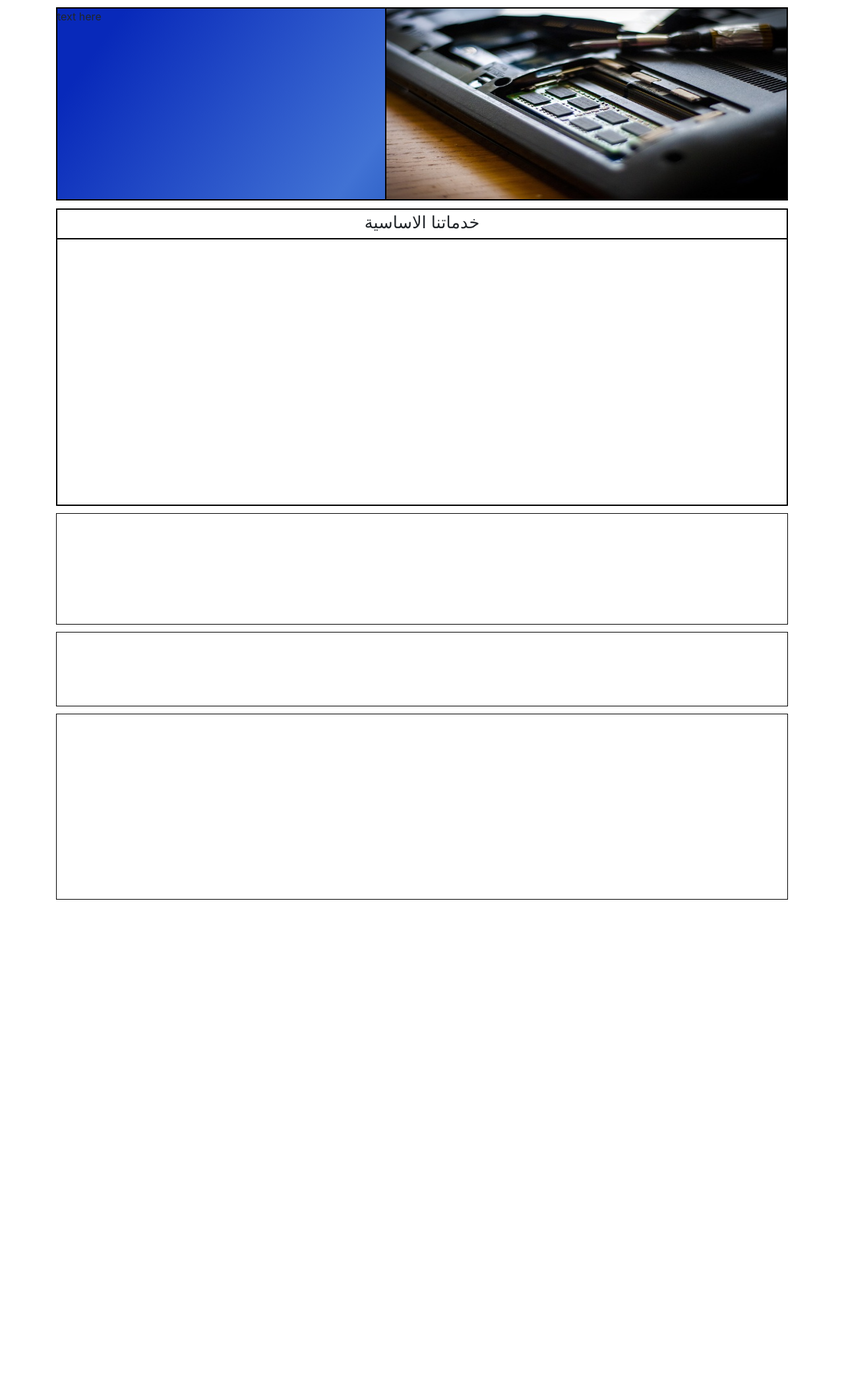
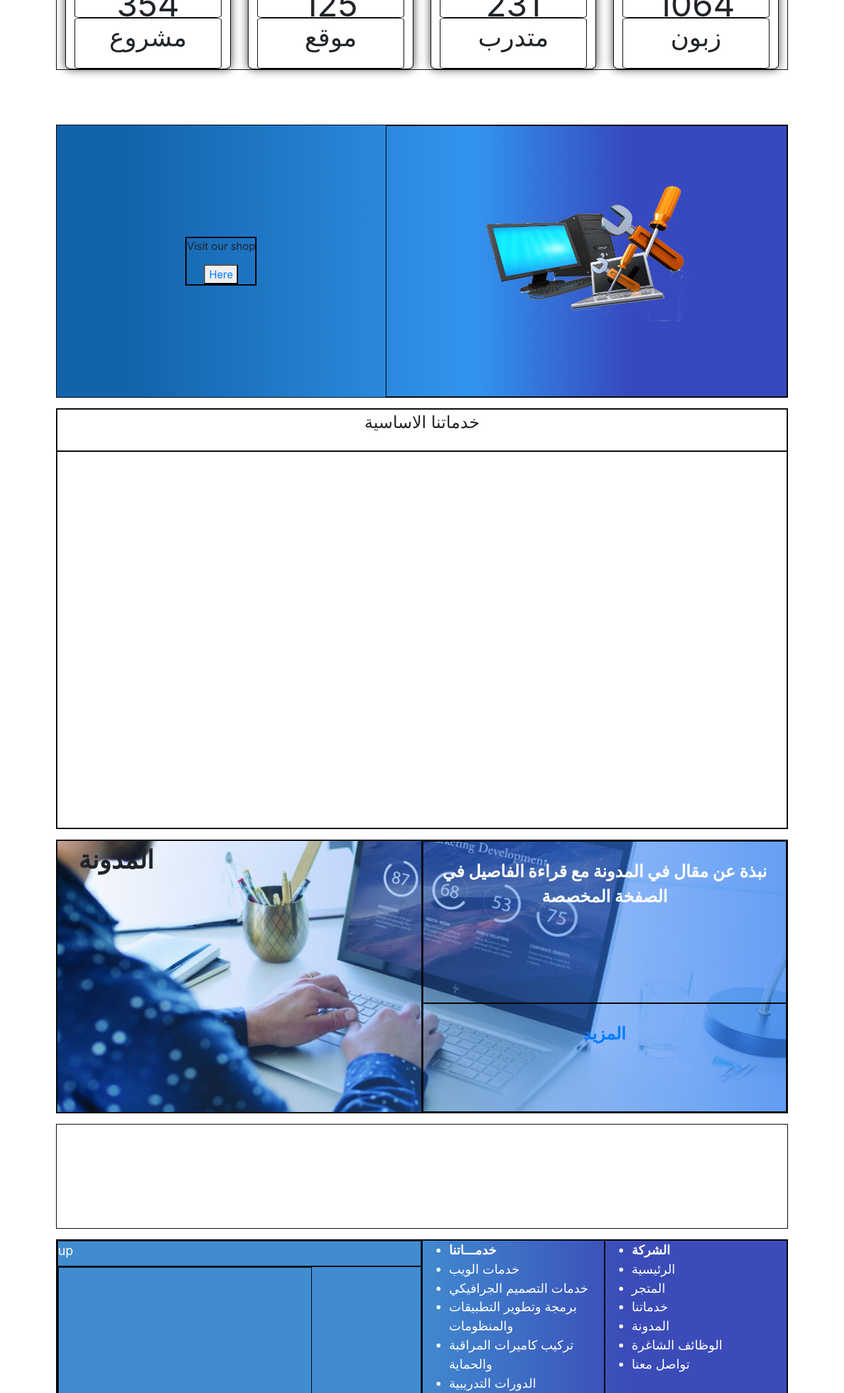
Before and after one commit to asasweb/asasweb.github.io, a plain HTML site: page index.html in a window 1280 px wide. Shown: the part 688-2800 px from the top of the page at 66% size. Before the commit the page ends 2052 px from the top, so only its background shows below. Drawn offline with nearby package versions, Linux system fonts and the light colour scheme.

Commit message:
index construction

```diff
--- a/index.html
+++ b/index.html
@@ -41,11 +41,11 @@
 
 			<div>
 				<div>
-					<p>354</p>
+					<p class="scnd_count">354</p>
 				</div>
 
 				<div>
-					<p>مشروع</p>
+					<p class="scnd_title">مشروع</p>
 				</div>
 
 			</div>
@@ -54,11 +54,11 @@
 			<div>
 
 				<div>
-					<p>125</p>
+					<p class="scnd_count">125</p>
 				</div>
 
 				<div>
-					<p>موقع</p>
+					<p class="scnd_title">موقع</p>
 				</div>
 
 
@@ -70,11 +70,11 @@
 			<div>
 
 				<div>
-					<p>231</p>
+					<p class="scnd_count">231</p>
 				</div>
 
 				<div>
-					<p>متدرب</p>
+					<p class="scnd_title">متدرب</p>
 				</div>
 
 			</div>
@@ -83,11 +83,11 @@
 			<div>
 
 				<div>
-					<p>1064</p>
+					<p class="scnd_count">1064</p>
 				</div>
 
 				<div>
-					<p>زبون</p>
+					<p class="scnd_title">زبون</p>
 				</div>
 
 
@@ -95,9 +95,16 @@
 		</div>
 
 		<div class="third">
-			<div> text here</div>
+			<div class="shop_sign">
+				<div class="slide-right" >
+					<p> Visit our shop</p>
+					<button><a href="">Here</a></button>
+				</div>
+
+			</div>
+
 			<div>
-				<img src="UI/sparepart.jpg">
+				<img src="UI/laptop.png">
 			</div>
 		</div>
 
@@ -111,15 +118,95 @@
 			</div>
 		</div>
 
-		<div>
+		<div class="fifth">
+			<div class="blog_fifth">
+				<p><b> المدونة </b></p>
 
+			</div>
+			<div class="sub_fifth">
+
+				<div>
+					<p><b>نبذة عن مقال في المدونة مع قراءة الفاصيل في الصفخة المخصصة </b></p>
+
+				</div>
+				<div>
+
+					<a href=""><p><b>المزيد </b></p></a>
+
+				</div>
+
+
+			</div>
 		</div>
 
 		<div>
 
 		</div>
 
-		<div>
+		<div class="seventh">
+			<div class="seventh_map">
+				<div> up</div>
+
+				<div>
+					<div class="mapper">
+
+					</div>
+				</div>
+
+				<div class="sub_map1">
+					<div>
+						<img src="UI/selfie.jpg">
+					</div>
+					<div> <p>   0021892xxxxxxx</p></div>
+
+				</div>
+				<div class="sub_map2">
+					<div>
+						<img src="UI/selfie.jpg">
+					</div>
+					<div>
+						<img src="UI/selfie.jpg">
+					</div>
+					<div>
+						<img src="UI/selfie.jpg">
+					</div>
+					<div>
+						<img src="UI/selfie.jpg">
+					</div>
+					<div></div>
+					<div></div>
+					<div></div>
+
+				</div>
+			</div>
+
+			<div>
+				<ul>
+					<li><b>خدمـــاتنا</b></li>
+					<li>خدمات الويب</li>
+					<li>خدمات التصميم الجرافيكي</li>
+					<li>برمجة وتطوير التطبيقات والمنظومات</li>
+					<li>تركيب كاميرات المراقبة والحماية</li>
+					<li>الدورات التدريبية</li>
+					<li>الاستئارات الفنية</li>
+					<li>الاعلان والدفع الالكتروني</li>
+				</ul>
+			</div>
+
+			<div>
+
+				<ul>
+					<li><b>الشركة </b></li>
+					<li>الرئيسية</li>
+					<li>المتجر</li>
+					<li>خدماتنا</li>
+					<li>المدونة</li>
+					<li>الوظائف الشاغرة</li>
+					<li>تواصل معنا</li>
+				</ul>
+
+			</div>
+
 
 		</div>
 
--- a/style.css
+++ b/style.css
@@ -11,7 +11,7 @@ body{
 	height: 100%;
 	display: grid;
 	grid-template-columns: 100%;
-	grid-template-rows: 43% 17% 26% 40% 15% 10% 25%;
+	grid-template-rows: 43% 10% 26% 40% 26% 10% 25%;
 	grid-row-gap: 1%;
 }
 .container div{
@@ -40,36 +40,90 @@ body{
 }
 
 .second{
+
 	display: grid;
 	grid-template-columns: 25% 25% 25% 25%;
-	margin-top: -20px;
+	margin-top: -6%;
 
 	padding-bottom: 0px;
-	margin-bottom: 20px;
+	margin-bottom: 6%;
+}
+
+ .scnd_title{
+margin-bottom: 7%;
+ 	}
+.second > div{
+	-webkit-box-shadow: 0px 0px 14px 0px rgba(0,0,0,0.75);
+-moz-box-shadow: 0px 0px 14px 0px rgba(0,0,0,0.75);
+box-shadow: 0px 0px 14px 0px rgba(0,0,0,0.75);
 }
 .second div{
+	border-radius: 4%;
 	margin-left: 1vw;
 	margin-right:  1vw;
 	height: 100%;
 	background-color: white;
 	display: grid;
 	grid-template-columns: 100%;
-	grid-template-rows: 60% 40%;
+	grid-template-rows: 50% 50%;
 }
 .second div p{
 	font-size: 3vw;
 	text-align: center;
 }
+.scnd_count{
+	margin-top: 8%;
+	font-size: 4vw !important;
+}
 .third{
 	display: grid;
 	grid-template-columns: 45% 55%;
-	background: rgb(5,60,168);
-	background: linear-gradient(306deg, rgba(5,60,168,1) 27%, rgba(65,114,212,1) 52%, rgba(8,41,186,1) 92%);
+	background: rgb(19,99,171);
+background: linear-gradient(90deg, rgba(19,99,171,1) 10%, rgba(50,149,238,1) 57%, rgba(54,74,191,1) 78%);
 }
 .third div img {
-	width: 100%;
-	height :100%;
+	width: 50%;
+	height :50%;
+	margin-left: 25%;
+	margin-top: 15%;
 }
+.shop_sign{
+	margin:auto;
+	text-align: center;
+	opacity:  1;
+}
+.shop_sign:hover{
+	margin:auto;
+	text-align: center;
+	opacity: 1;
+
+
+}
+.slide-right:hover {
+	-webkit-animation: slide-right 0.5s cubic-bezier(0.250, 0.460, 0.450, 0.940) both;
+	        animation: slide-right 0.5s cubic-bezier(0.250, 0.460, 0.450, 0.940) both;
+}
+@-webkit-keyframes slide-right {
+  0% {
+    -webkit-transform: translateX(0);
+            transform: translateX(0);
+  }
+  100% {
+    -webkit-transform: translateX(100px);
+            transform: translateX(100px);
+  }
+}
+@keyframes slide-right {
+  0% {
+    -webkit-transform: translateX(0);
+            transform: translateX(0);
+  }
+  100% {
+    -webkit-transform: translateX(100px);
+            transform: translateX(100px);
+  }
+}
+
 .fourth{
 	display: grid;
 	grid-template-rows: 10% 90%;
@@ -79,3 +133,67 @@ body{
 	font-size: 2vw;
 	text-align: center;
 }
+.fifth{
+	/*background-image: url("UI/fifth_background.jpg");*/
+	  background-image:
+    linear-gradient(to left, rgba(48, 123, 241, 0.72), rgba(117, 19, 93, 0)),
+    url('UI/fifth_background.jpg');
+	background-size: cover;
+	background-repeat: no-repeat;
+	background-position: center;
+
+	display: grid;
+	grid-template-columns: 50% 50%;
+	grid-template-rows: 100%;
+}
+.sub_fifth{
+	text-align: center;
+	font-size: 2vw;
+	display: grid;
+	grid-template-columns: 100%;
+	grid-template-rows: 60% 40%;
+	color: white;
+}
+.sub_fifth p{
+	margin-top: 2vw;
+}
+.blog_fifth p{
+	font-size: 3vw;
+	margin-left: 2.5vw;
+}
+.background-tint {
+  background-color: rgba(200,100,0,.5);
+  background-blend-mode: multiply;
+}
+.seventh{
+	font-size: 1.5vw;
+
+	color: white;
+	display: grid;
+	grid-template-columns: 50% 25% 25%;
+	background: rgb(65,140,208);
+background: linear-gradient(90deg, rgba(65,140,208,1) 49%, rgba(59,76,184,1) 78%);
+}
+.seventh_map{
+	display: grid;
+	grid-template-rows: 10% 70% 10% 10%;
+}
+.mapper{
+	width: 70%;
+	height: 100%;
+}
+.sub_map1{
+	display: grid;
+	grid-template-columns: 15% 85%
+}
+.sub_map2{
+	display: grid;
+	grid-template-columns: 15% 15% 15% 15% 15% 15% 10%;
+}
+.seventh img{
+	width: 50%;
+	height: 100%;
+	margin-left: 25%;
+	border-radius: 50%;
+
+}
```
Also changed, not shown: UI/fifth_background.jpg (renamed from UI/hp-envy-17_notebook_home_office_a_0566-100757746-large.jpg), UI/lap.jpg (added), UI/laptop.png (added), UI/selfie.jpg (added).
